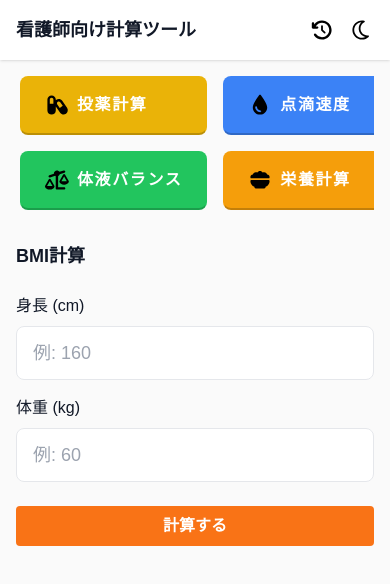
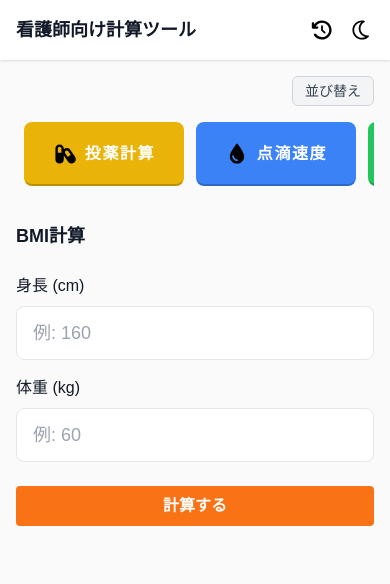
Before and after one commit to msk-024/nurse-calc-app, a Next.js app: page /bmi in a window 390 px wide. Shown: the top 584 px of the page. Built offline with nearby package versions, Linux system fonts and the light colour scheme.

Commit message:
移動ボタン

```diff
--- a/package.json
+++ b/package.json
@@ -9,6 +9,9 @@
     "lint": "next lint"
   },
   "dependencies": {
+    "@dnd-kit/core": "^6.3.1",
+    "@dnd-kit/modifiers": "^9.0.0",
+    "@dnd-kit/sortable": "^10.0.0",
     "@headlessui/react": "^2.2.7",
     "autoprefixer": "^10.4.21",
     "lucide-react": "^0.545.0",
--- a/src/app/_components/CalcButton.tsx
+++ b/src/app/_components/CalcButton.tsx
@@ -3,34 +3,41 @@ import { CalculatorType } from "@/types/calculator";
 
 type CalcButtonProps = {
   calc: CalculatorType;
-  active: boolean; // 選択中を保持したいときに使う
+  active: boolean;
   onClick: () => void;
+  compact?: boolean; // ✅ 追加：並べ替えモード用
 };
 
-export default function CalcButton({ calc, active, onClick }: CalcButtonProps) {
+export default function CalcButton({
+  calc,
+  active,
+  onClick,
+  compact = false,
+}: CalcButtonProps) {
   return (
     <button
       onClick={onClick}
       aria-pressed={active}
       className={[
-        // 基本の表示
-        "relative inline-flex items-center gap-2 rounded-lg px-6 py-4 font-semibold text-white tracking-widest",
+        // ✅ compactフラグで幅を切り替える
+        compact ? "w-full h-16" : "w-40 h-16",
+        "relative flex items-center justify-center gap-2 rounded-lg font-semibold text-white tracking-widest",
         "transition-all duration-150 will-change-[box-shadow,filter]",
         calc.color,
+
         !active &&
           [
-            "border border-transparent border-b-2 border-b-black/20", // 下に段差
+            "border border-transparent border-b-2 border-b-black/20",
             "hover:opacity-90",
-            "active:shadow-inner active:shadow-black/30", // 押下中は内側へ
+            "active:shadow-inner active:shadow-black/30",
             "active:border-b-0 active:border-t-2 active:border-t-black/20",
             "active:brightness-95",
           ].join(" "),
 
-        // 押し込まれた状態（アクティブを保持）
         active &&
           [
-            "shadow-inner shadow-black/30", // 常に内側シャドウ
-            "border border-transparent border-t-2 border-t-black/20", // 上に段差を反転
+            "shadow-inner shadow-black/30",
+            "border border-transparent border-t-2 border-t-black/20",
             "brightness-95",
           ].join(" "),
       ].join(" ")}
--- a/src/app/_components/CalcNav.tsx
+++ b/src/app/_components/CalcNav.tsx
@@ -1,6 +1,42 @@
-// 計算ボタン群
+"use client";
+
+import { useEffect, useState } from "react";
+import {
+  DndContext,
+  closestCenter,
+  PointerSensor,
+  useSensor,
+  useSensors,
+  DragEndEvent,
+} from "@dnd-kit/core";
+import {
+  SortableContext,
+  useSortable,
+  arrayMove,
+  rectSortingStrategy,
+} from "@dnd-kit/sortable";
+import { CSS } from "@dnd-kit/utilities";
 import CalcButton from "./CalcButton";
 import { calculators } from "@/config/calculators";
+import { saveOrder, loadOrder } from "@/lib/sortOrder";
+
+function Toast({
+  message,
+  className = "",
+}: {
+  message: string;
+  className?: string;
+}) {
+  return (
+    <div
+      className={`fixed bottom-4 left-1/2 transform -translate-x-1/2
+        bg-gray-800 text-white text-sm px-4 py-2 rounded-lg shadow-md
+        animate-fadeIn z-50 whitespace-nowrap ${className}`}
+    >
+      {message}
+    </div>
+  );
+}
 
 export default function CalcNav({
   activeCalc,
@@ -9,12 +45,76 @@ export default function CalcNav({
   activeCalc: string | null;
   onSelect: (id: string) => void;
 }) {
-  const firstPage = calculators.slice(0, 4);
-  const secondPage = calculators.slice(4, 8);
+  const [order, setOrder] = useState<string[]>([]);
+  const [editMode, setEditMode] = useState(false);
+  const [showToast, setShowToast] = useState(false);
+
+  useEffect(() => {
+    const saved = loadOrder();
+    if (saved) setOrder(saved);
+    else setOrder(calculators.map((c) => c.id));
+  }, []);
+
+  const handleDragEnd = (event: DragEndEvent) => {
+    const { active, over } = event;
+    if (!over || active.id === over.id) return;
+
+    const activeId = String(active.id);
+    const overId = String(over.id);
+    const oldIndex = order.indexOf(activeId);
+    const newIndex = order.indexOf(overId);
+    const newOrder = arrayMove(order, oldIndex, newIndex);
+
+    setOrder(newOrder);
+    saveOrder(newOrder);
+  };
+
+  // センサー設定
+  const sensors = useSensors(
+    useSensor(PointerSensor, {
+      activationConstraint: {
+        delay: 150, // 長押し開始まで0.15秒
+        tolerance: 5, // 少しの動きでキャンセルされない
+      },
+    })
+  );
+
+  const triggerToast = (message: string) => {
+    setShowToast(true);
+    setTimeout(() => setShowToast(false), 1800);
+  };
+
+  const handleToggleEdit = () => {
+    if (editMode) triggerToast("並び順を保存しました");
+    setEditMode((prev) => !prev);
+  };
 
   return (
     <>
-      {/* PC：4列 × 2行 */}
+      {showToast && (
+        <Toast message="並び順を保存しました" className="text-center" />
+      )}
+
+      {/* 並び替えボタン */}
+      <div className="flex justify-end mb-3 relative z-20">
+        <button
+          onClick={handleToggleEdit}
+          className={`px-3 py-1 text-sm rounded-md border transition-colors duration-200 ${
+            editMode
+              ? "bg-blue-600 text-white border-blue-600"
+              : "bg-gray-100 text-gray-700 border-gray-300 hover:bg-gray-200"
+          }`}
+        >
+          {editMode ? "並び替え完了" : "並び替え"}
+        </button>
+      </div>
+
+      {/* 編集モード時は背景に黒透明レイヤー */}
+      {editMode && (
+        <div className="fixed inset-0 bg-black/10 backdrop-blur-[1px] z-0"></div>
+      )}
+
+      {/* PC表示 */}
       <div className="hidden md:grid grid-cols-4 gap-4">
         {calculators.map((calc) => (
           <CalcButton
@@ -25,26 +125,105 @@ export default function CalcNav({
           />
         ))}
       </div>
-      {/* モバイル：横スクロール（2列×2行を2ページ） */}
-      <div className="md:hidden overflow-x-auto">
-        <div className="flex space-x-4 w-[max-content] px-1 pb-2">
-          {[firstPage, secondPage].map((group, idx) => (
-            <div
-              key={idx}
-              className="grid grid-cols-2 gap-4 min-w-[calc(100vw-10rem)]"
+
+      {/* モバイル */}
+      <div className="md:hidden pb-2 relative z-10">
+        <DndContext
+          sensors={sensors}
+          collisionDetection={closestCenter}
+          onDragEnd={handleDragEnd}
         >
-              {group.map((calc) => (
-                <CalcButton
-                  key={calc.id}
+          <SortableContext items={order} strategy={rectSortingStrategy}>
+            {editMode ? (
+              <div className="grid grid-cols-2 gap-4 px-2 py-1">
+                {order.map((id) => {
+                  const calc = calculators.find((c) => c.id === id);
+                  if (!calc) return null;
+                  return (
+                    <SortableButton
+                      key={id}
                       calc={calc}
                       active={activeCalc === calc.id}
                       onClick={() => onSelect(calc.id)}
+                      disabled={!editMode}
+                      compact={true}
                     />
-              ))}
+                  );
+                })}
               </div>
-          ))}
+            ) : (
+              <div className="overflow-x-auto">
+                <div className="flex gap-3 w-[max-content] px-2 py-1">
+                  {order.map((id) => {
+                    const calc = calculators.find((c) => c.id === id);
+                    if (!calc) return null;
+                    return (
+                      <CalcButton
+                        key={id}
+                        calc={calc}
+                        active={activeCalc === calc.id}
+                        onClick={() => onSelect(calc.id)}
+                        compact={false}
+                      />
+                    );
+                  })}
                 </div>
+              </div>
+            )}
+          </SortableContext>
+        </DndContext>
       </div>
     </>
   );
 }
+
+function SortableButton({
+  calc,
+  active,
+  onClick,
+  disabled,
+  compact = false,
+}: {
+  calc: (typeof calculators)[number];
+  active: boolean;
+  onClick: () => void;
+  disabled: boolean;
+  compact?: boolean;
+}) {
+  const {
+    attributes,
+    listeners,
+    setNodeRef,
+    transform,
+    transition,
+    isDragging,
+  } = useSortable({
+    id: calc.id,
+    disabled,
+  });
+
+  const style = {
+    transform: CSS.Transform.toString(transform),
+    transition,
+    opacity: isDragging ? 0.7 : 1,
+    scale: isDragging ? 1.05 : 1,
+    zIndex: isDragging ? 50 : "auto",
+  };
+
+  return (
+    <div
+      ref={setNodeRef}
+      style={style}
+      {...attributes}
+      {...listeners}
+      className="w-full"
+    >
+      <CalcButton
+        calc={calc}
+        active={active}
+        onClick={onClick}
+        compact={compact}
+      />
+    </div>
+  );
+}
--- a/src/app/history/page.tsx
+++ b/src/app/history/page.tsx
@@ -22,9 +22,11 @@ export default function HistoryPage() {
   return (
     <>
       <Header title="履歴" />
-      <main className="max-w-6xl mx-auto p-4">
+      <main className="max-w-4xl mt-4 mx-auto px-4 pt-6 pb-16 bg-gray-50 min-h-screen rounded-t-3xl">
         <HistoryTabs active={filter} onChange={setFilter} />
-        <HistoryList items={filtered} />
+        <div className="mt-4">
+          <HistoryList items={filtered} />
+        </div>
       </main>
     </>
   );
--- /dev/null
+++ b/src/lib/sortOrder.ts
@@ -0,0 +1,12 @@
+// 並び順をlocalStorageに保存・取得する関数を管理。
+
+const STORAGE_KEY = "calcButtonOrder";
+
+export const saveOrder = (order: string[]) => {
+  localStorage.setItem(STORAGE_KEY, JSON.stringify(order));
+};
+
+export const loadOrder = (): string[] | null => {
+  const data = localStorage.getItem(STORAGE_KEY);
+  return data ? JSON.parse(data) : null;
+};
```
Also changed, not shown: src/app/_components/history/HistoryList.tsx (+11 -14 lines), src/app/_components/history/HistoryTabs.tsx (+8 -14 lines), 1 other file (tests, documents, lock files or other folders). Lines whose indentation alone changed are shown as unchanged.
